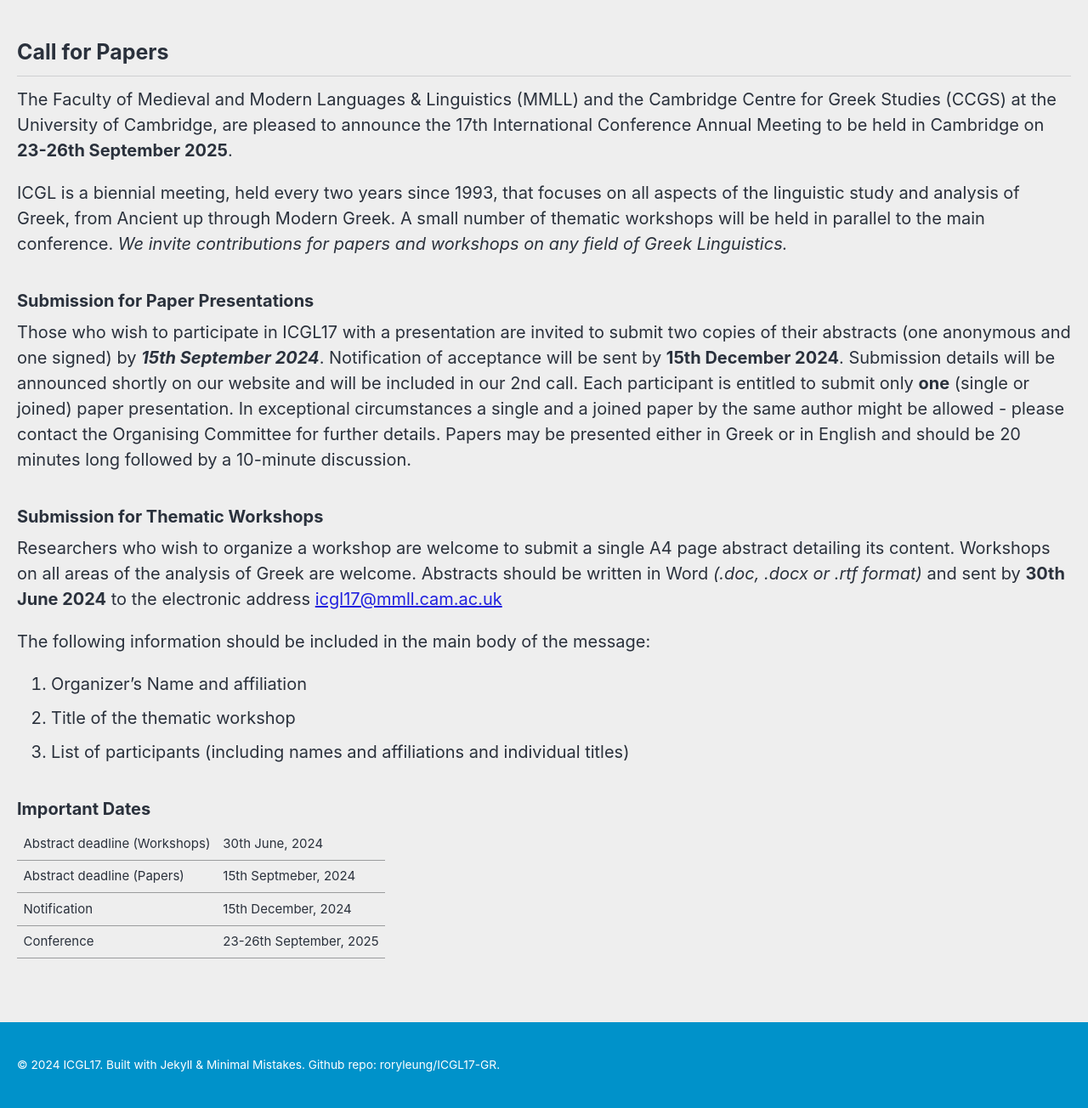
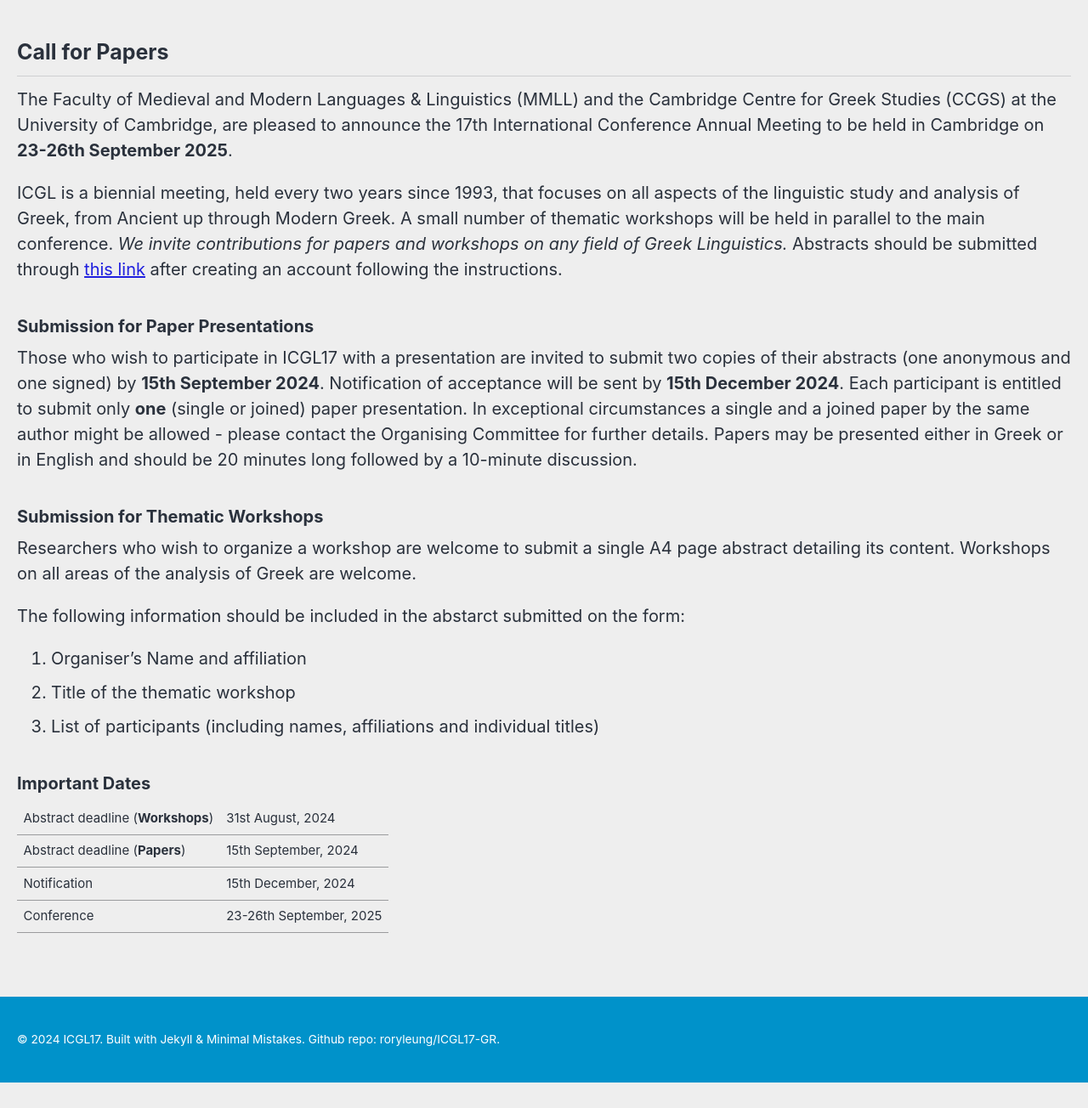
Before and after one commit to roryleung/ICGL17, a Jekyll site: the page built from _pages/cfp.md, in a window 1280 px wide and 1400 px high, scrolled down 325 px, cut to the strip 96-1400 px from the top of the window. Shown: the whole strip at 85% size. Built offline with Jekyll 4.4.1, drawn with Linux system fonts in a browser that asks for light colours; cached includes are drawn as plain includes; nearby versions of some CDN libraries; after the commit the page ends 1695 px from its top, so only the background shows below that.

Commit message:
Update cfp.md

```diff
--- a/_pages/cfp.md
+++ b/_pages/cfp.md
@@ -1,7 +1,7 @@
 ---
 title: "The 17th International Conference on Greek Linguistics   "
 layout: splash
-permalink: /cfp/
+permalink: /cfp
 header:
   overlay_image: "/assets/images/river_cam.jpg"
   # caption: 'Photo of the river in Cambridge, U.K.'
@@ -12,22 +12,22 @@ excerpt: "23-26th September 2025<br>University of Cambridge, U.K."
 
 The Faculty of Medieval and Modern Languages & Linguistics (MMLL) and the Cambridge Centre for Greek Studies (CCGS) at the University of Cambridge, are pleased to announce the 17th International Conference Annual Meeting to be held in Cambridge on **23-26th September 2025**.
 
-ICGL is a biennial meeting, held every two years since 1993, that focuses on all aspects of the linguistic study and analysis of Greek, from Ancient up through Modern Greek. A small number of thematic workshops will be held in parallel to the main conference. _We invite contributions for papers and workshops on any field of Greek Linguistics._
+ICGL is a biennial meeting, held every two years since 1993, that focuses on all aspects of the linguistic study and analysis of Greek, from Ancient up through Modern Greek. A small number of thematic workshops will be held in parallel to the main conference. _We invite contributions for papers and workshops on any field of Greek Linguistics._ Abstracts should be submitted through [this link](https://app.oxfordabstracts.com/stages/47829/submitter) after creating an account following the instructions.
+
 
 ### Submission for Paper Presentations
 
-Those who wish to participate in ICGL17 with a presentation are invited to submit two copies of their abstracts (one anonymous and one signed) by ***15th September 2024***. Notification of acceptance will be sent by **15th December 2024**. Submission details will be announced shortly on our website and will be included in our 2nd call. Each participant is entitled to submit only **one** (single or joined) paper presentation. In exceptional circumstances a single and a joined paper by the same author might be allowed - please contact the Organising Committee for further details. Papers may be presented either in Greek or in English and should be 20 minutes long followed by a 10-minute discussion.
+Those who wish to participate in ICGL17 with a presentation are invited to submit two copies of their abstracts (one anonymous and one signed) by **15th September 2024**. Notification of acceptance will be sent by **15th December 2024**. Each participant is entitled to submit only **one** (single or joined) paper presentation. In exceptional circumstances a single and a joined paper by the same author might be allowed - please contact the Organising Committee for further details. Papers may be presented either in Greek or in English and should be 20 minutes long followed by a 10-minute discussion.
 
 
 ### Submission for Thematic Workshops
 
 Researchers who wish to organize a workshop are welcome to submit a single A4 page abstract detailing its content. Workshops on all areas of the analysis of Greek are welcome.
-Abstracts should be written in Word _(.doc, .docx or .rtf format)_ and sent by **30th June 2024** to the electronic address <a href="mailto:icgl17@mmll.cam.ac.uk" target="_blank">icgl17@mmll.cam.ac.uk</a>
 
-The following information should be included in the main body of the message:
-1.	Organizer’s Name and affiliation
+The following information should be included in the abstarct submitted on the form:
+1.	Organiser’s Name and affiliation
 2.	Title of the thematic workshop
-3.	List of participants (including names and affiliations and individual titles)
+3.	List of participants (including names, affiliations and individual titles)
 
 ### Important Dates
 
@@ -35,8 +35,8 @@ The following information should be included in the main body of the message:
 .news-table { font-size: .9em; table-layout: fixed;}
 .news-table tr td:nth-child(1) { font-weight: bold; width: 10em; }
 </style>
-| Abstract deadline (Workshops) | 30th June, 2024 |
-| Abstract deadline (Papers) | 15th Septmeber, 2024 |
+| Abstract deadline (**Workshops**) | 31st August, 2024 |
+| Abstract deadline (**Papers**) | 15th September, 2024 |
 | Notification | 15th December, 2024 |
 | Conference | 23-26th September, 2025 |
 
```
